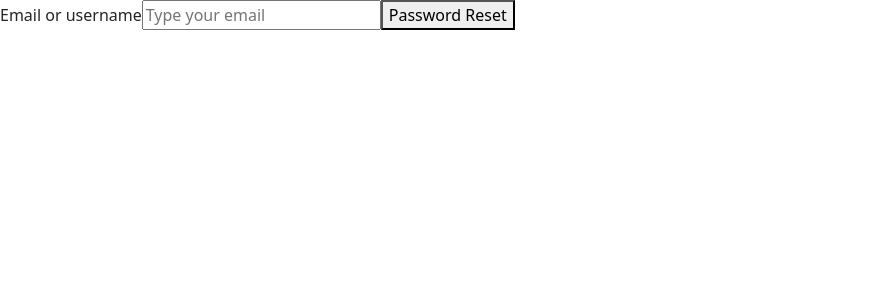
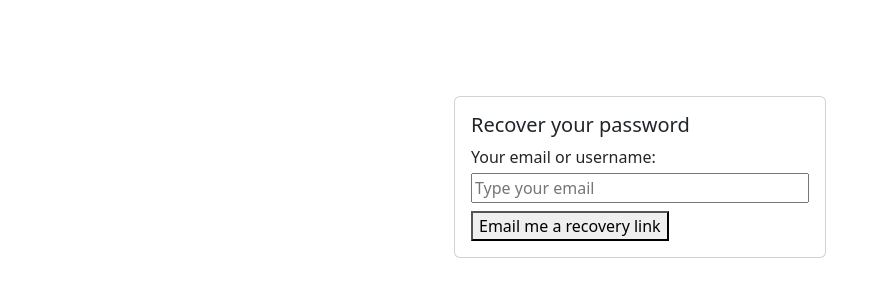
Before and after one commit to jacubiam/kodigo-SPA-Bootcamp, a React (Vite) app: page /reset in a window 1280 px wide. Shown: the top 300 px of the page, without its empty margins (0-888 px from the left). Built offline with nearby package versions, Linux system fonts and the light colour scheme; the HTML template or start-up script is replaced by a standard one.

Commit message:
:sparkles:feat(pages):add styles and sweetalert dependency for pop up

```diff
--- a/package.json
+++ b/package.json
@@ -15,7 +15,8 @@
     "react": "^18.2.0",
     "react-dom": "^18.2.0",
     "react-hook-form": "^7.49.3",
-    "react-router-dom": "^6.21.3"
+    "react-router-dom": "^6.21.3",
+    "sweetalert2": "^11.10.4"
   },
   "devDependencies": {
     "@types/react": "^18.2.43",
--- a/src/index.css
+++ b/src/index.css
@@ -2,3 +2,9 @@
     text-decoration: none;
     color: black;
 }
+
+.password-recovery-link {
+    text-decoration: underline;
+    color: black;
+
+}
--- a/src/pages/LoginPage.tsx
+++ b/src/pages/LoginPage.tsx
@@ -58,6 +58,9 @@ export const LoginPage = () => {
                                 {
                                     errors.password && <span className="text-danger">{errors.password.message}</span>
                                 }
+                                <div className="d-flex flex-row-reverse">
+                                    <Link to={'/reset'} className="m-1 password-recovery-link">Forgot password?</Link>
+                                </div>
                             </div>
                             {
                                 error && <span className="text-danger">{error}</span>
@@ -66,7 +69,6 @@ export const LoginPage = () => {
                             <div className=" d-flex justify-content-center mt-5">
                                 <button type="submit" className="btn btn-danger w-50">Login</button>
                             </div>
-                            <Link to={'/reset'}>Reset Password</Link>
 
                         </form>
 
--- a/src/pages/RecoverPassword.tsx
+++ b/src/pages/RecoverPassword.tsx
@@ -2,6 +2,7 @@ import { sendPasswordResetEmail, getAuth } from "firebase/auth"
 import { app } from "../firebase"
 import { useForm } from "react-hook-form"
 import { emailValidation } from "../utils/validators"
+import Swal from 'sweetalert2'
 
 export const RecoverPassword = () => {
 
@@ -14,10 +15,16 @@ export const RecoverPassword = () => {
 
 
 
+
     const pwdReset = async (data: Inputs) => {
         try {
             await sendPasswordResetEmail(auth, data.email)
             console.log("Password reset email sent")
+            Swal.fire({
+                title: "Email recovery sent",
+                text: "If this user matches with our records you will receive an email to reset your password.",
+                icon: "success"
+            })
         } catch (error) {
             console.log(error)
         }
@@ -26,17 +33,31 @@ export const RecoverPassword = () => {
 
     return (
         <>
+            <div className="container d-flex justify-content-center mt-5" >
+                <div className="card mt-5 col-4">
+                    <div className="card-body align-item-center">
+                        <h5 className="card-title">Recover your password</h5>
+
                         <form onSubmit={handleSubmit(pwdReset)}>
-                <label> Email or username </label>
+                            <div className="d-flex flex-column">
+                                <label> Your email or username:</label>
                                 <input type="text"
+                                    className="mt-1"
                                     placeholder="Type your email"
                                     {...register('email', { required: 'Email is required', pattern: emailValidation })}
                                 />
                                 {
                                     errors.email && <span className="text-danger">{errors.email.message}</span>
                                 }
-                <button type="submit">Password Reset</button>
+                                <div className=" d-flex justify-content-start mt-2">
+                                    <button type="submit">Email me a recovery link</button>
+                                </div>
+                            </div>
+
                         </form>
+                    </div>
+                </div>
+            </div>
         </>
     )
 }
```
Also changed, not shown: 1 other file (tests, documents, lock files or other folders). Lines whose indentation alone changed are shown as unchanged.
